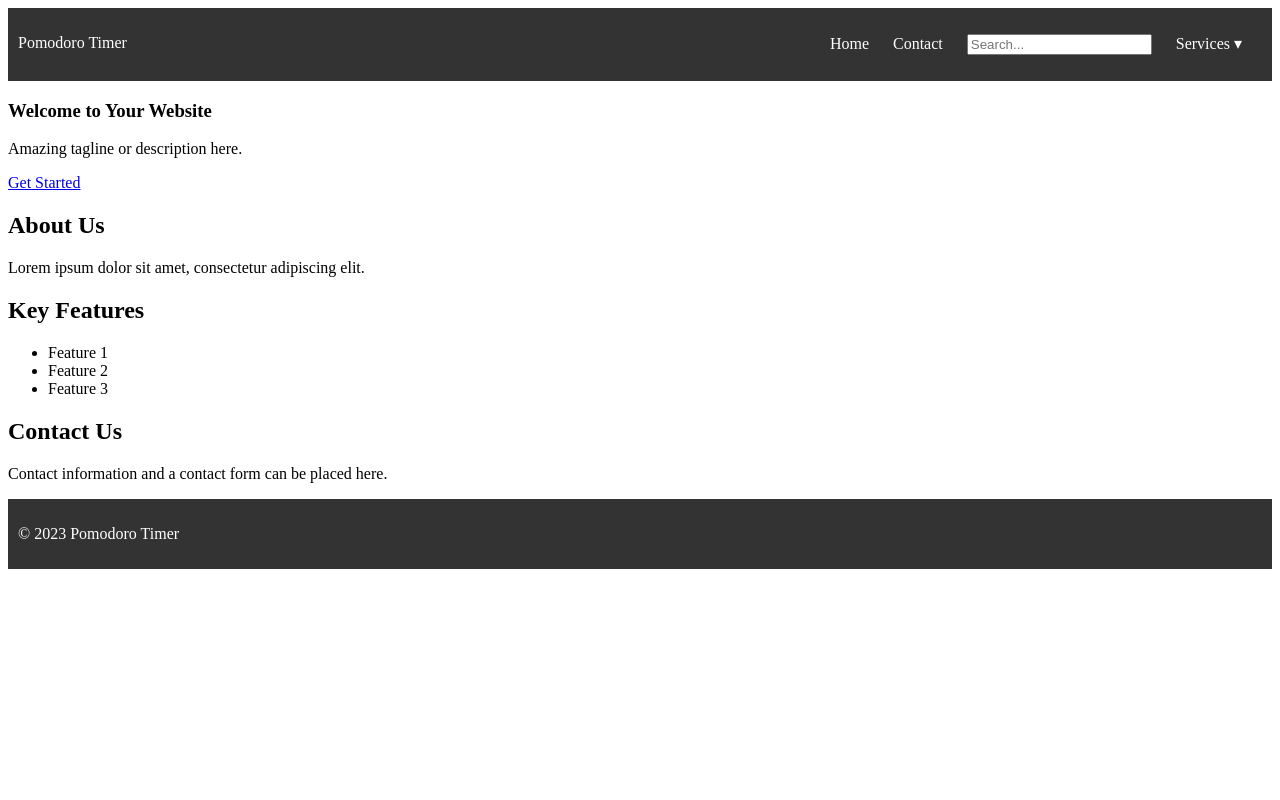
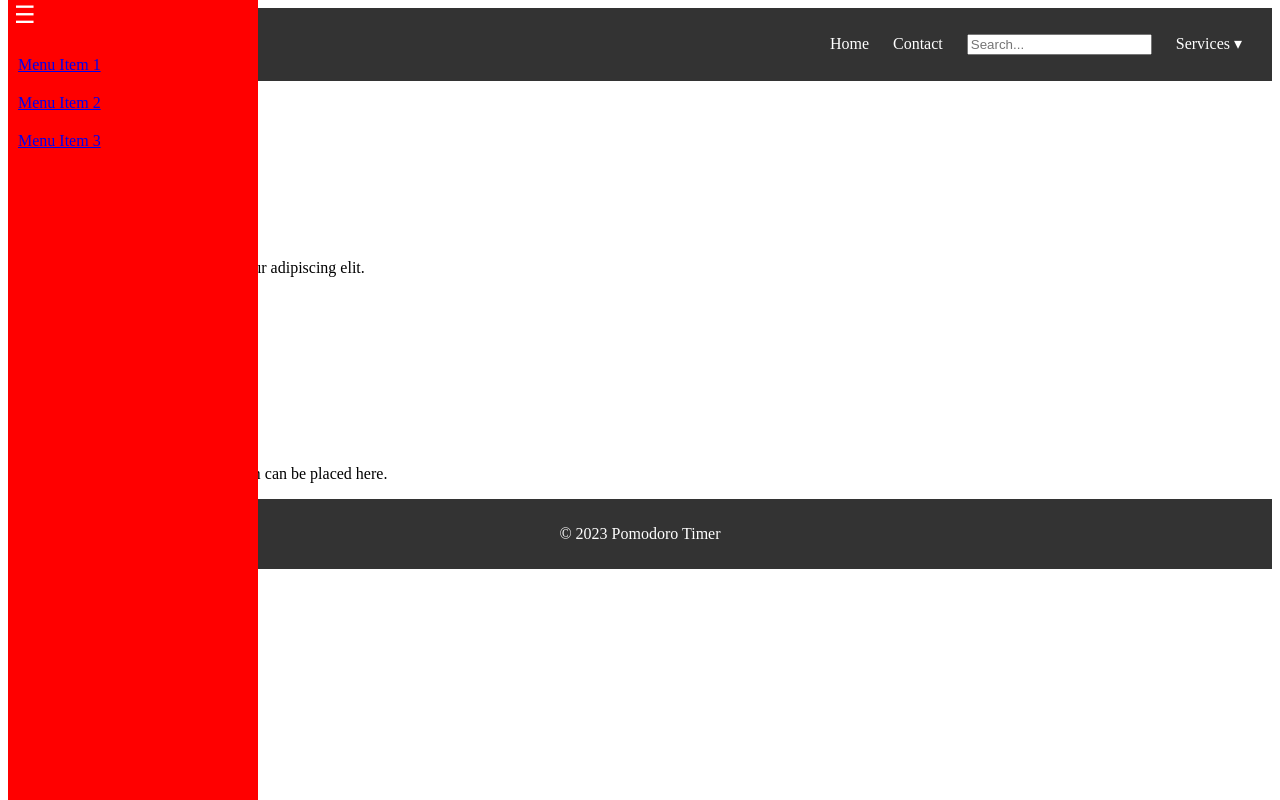
Before and after one commit to luv2live1995/Pomodoro_Timer_Web, a plain HTML site: page index.html in a window 1280 px wide. Drawn offline with Linux system fonts and the light colour scheme.

Commit message:
add sidebar

```diff
--- a/css/style.css
+++ b/css/style.css
@@ -33,6 +33,43 @@ nav ul li:first-child {
 
 .dropdown {
     position: relative;
+}
+
+/* Sidebar */
+.sidebar {
+    /* float: left; */
+    /* width: 25%; */
+    /* position: fixed; */
+    width: 250px;
+    height: 100%;
+    position: fixed;
+    top: 0;
+    /* left: -250px; */
+    /* padding: 10px 0px 0px 0px; */
+    color: white;
+    transition: left 0.3s;
+    background-color: red;
+}
+
+.sidebar ul {
+    list-style-type: none;
+    padding: 0;
+}
+
+.sidebar li {
+    padding: 10px;
+}
+
+#sidebar-toggle {
+    /* position: absolute; */
+    top: 10px;
+    left: 10px;
+    background-color: transparent;
+    color: white;
+    font-size: 24px;
+    cursor: pointer;
+    border: none;
+    outline: none;
 }
 
 .dropdown-content {
@@ -72,35 +109,26 @@ nav ul li:first-child {
     margin-left: 5px; /* Add some spacing between the text and caret */
 }
 
-/* Sidebar  */
-.sidebar {
-    width: 250px;
+body {
+    display: flex;
+    flex-direction: column;
     height: 100%;
-    position: fixed;
-    top: 0;
-    left: -250px;
-    background-color: #333;
-    color: white;
-    transition: left 0.3s;
 }
 
-.sidebar ul {
-    list-style: none;
-    padding: 0;
+.content {
+    margin-left: 0;
+    transition: margin-left 0.3s;
 }
-
-.sidebar li {
-    padding: 10px;
-}
-
 
 
 /* Footer  */
 footer {
     background-color: #333;
     padding: 10px;
+    text-align: center;
 }
 
 footer p {
     color: white;
+    width: 100%;
 }
--- a/index.html
+++ b/index.html
@@ -17,15 +17,6 @@
                 <li><a href="#about">Home</a></li>
                 <li><a href="#features">Contact</a></li>
                 <li><input type="text" placeholder="Search..."></li>
-                <!-- <li class="dropdown"> -->
-                    <!-- <a href="#">Services</a> -->
-                    <!-- <ul class="dropdown-content"> -->
-                        <!-- <li class="caret"><a href="#">Services &#9662;</a></li> -->
-                        <!-- <li><a href="#">Service 1</a></li> -->
-                        <!-- <li><a href="#">Service 2</a></li> -->
-                        <!-- <li><a href="#">Service 3</a></li> -->
-                    <!-- </ul> -->
-                <!-- </li> -->
                 <li class="dropdown">
                     <a href="#">Services &#9662;</a>
                     <ul class="dropdown-content">
@@ -39,11 +30,12 @@
     </header>
 
     <section class="sidebar">
-        <button class="toggle-btn">&#9776; Toggle Sidebar</button>
+        <!-- <h2>Sidebar</h2> -->
+        <button id="sidebar-toggle">&#9776;</button>
         <ul>
-            <li><a href="#">Item 1</a></li>
-            <li><a href="#">Item 2</a></li>
-            <li><a href="#">Item 3</a></li>
+            <li><a href="#">Menu Item 1</a></li>
+            <li><a href="#">Menu Item 2</a></li>
+            <li><a href="#">Menu Item 3</a></li>
         </ul>
     </section>
 
@@ -78,14 +70,12 @@
         </section>
     </section>
 
-
-
     <footer>
         <!-- Your footer content goes here -->
         <p>&copy; 2023 Pomodoro Timer</p>
     </footer>
 
-    <script src="script.js"></script>
+    <!-- <script src="script.js"></script> -->
     <!-- You can link to additional JavaScript files or libraries here -->
 </body>
 </html>
--- a/js/script.js
+++ b/js/script.js
@@ -1,16 +1,16 @@
-// script.js
-document.addEventListener("DOMContentLoaded", function () {
-    const sidebar = document.querySelector(".sidebar");
-    const toggleBtn = document.querySelector(".toggle-btn");
-    const content = document.querySelector(".content");
+// Get references to the sidebar and toggle button
+const sidebar = document.querySelector('.sidebar');
+const toggleButton = document.getElementById('sidebar-toggle');
 
-    toggleBtn.addEventListener("click", function () {
-        if (sidebar.style.left === "0px" || sidebar.style.left === "") {
-            sidebar.style.left = "-250px";
-            content.style.marginLeft = "0";
-        } else {
-            sidebar.style.left = "0";
-            content.style.marginLeft = "250px";
-        }
-    });
+// Add click event listener to the toggle button
+toggleButton.addEventListener('click', function () {
+    // Toggle the sidebar by adding/removing the "active" class
+    sidebar.classList.toggle('active');
+
+    // Toggle the content margin to make space for the sidebar
+    if (sidebar.classList.contains('active')) {
+        document.querySelector('.content').style.marginLeft = '0';
+    } else {
+        document.querySelector('.content').style.marginLeft = '250px';
+    }
 });
```
Also changed, not shown: 1 other file.
